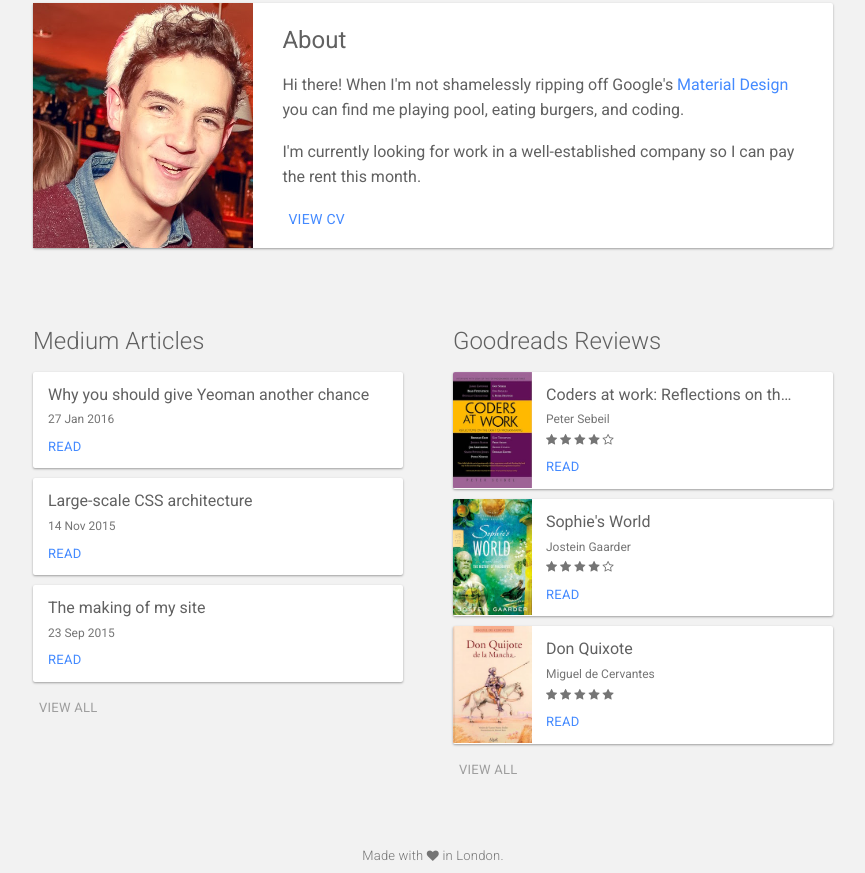
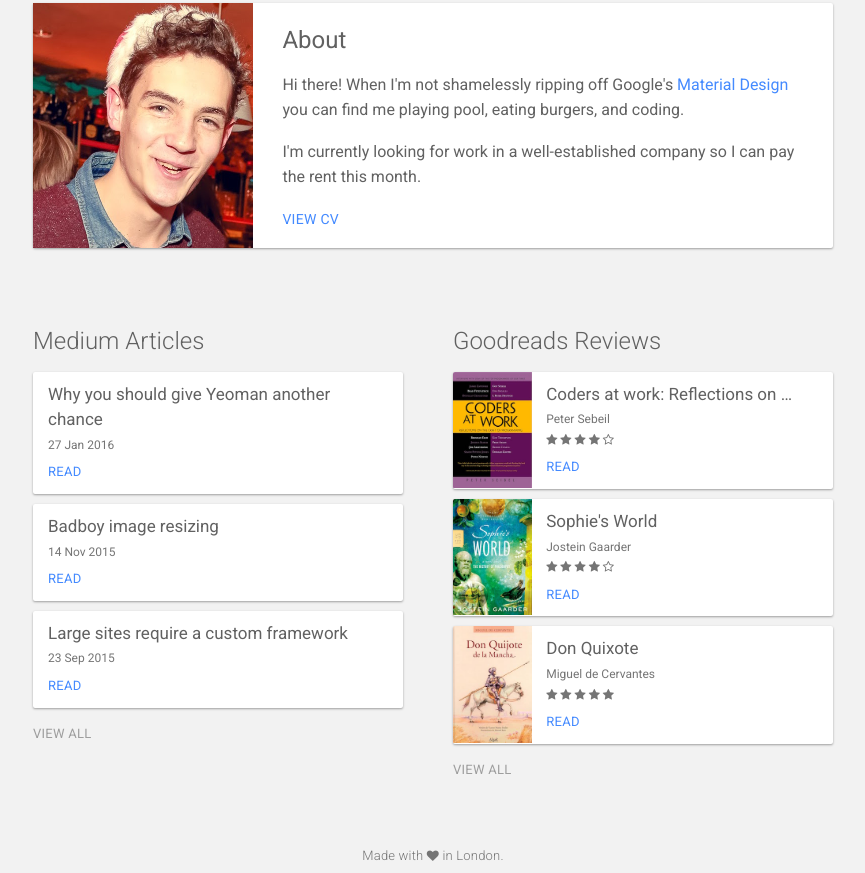
Before and after one commit to paulbreslin/paulbresl.in, a website: page index.html in a window 1280 px wide. Shown: the part 316-1189 px from the top of the page, without its empty margins (207-1072 px from the left). Drawn offline with nearby package versions, Linux system fonts and the light colour scheme; files that its build step writes are made by us from their sources.

Commit message:
styling tweaks

```diff
--- a/index.html
+++ b/index.html
@@ -52,12 +52,12 @@
                             </a>
                         </li>
                         <li>
-                            Large-scale CSS architecture
+                            Badboy image resizing
                             <span class="date">14 Nov 2015</span>
                             <button>Read</button>
                         </li>
                         <li>
-                            The making of my site
+                            Large sites require a custom framework
                             <span class="date">23 Sep 2015</span>
                             <button>Read</button>
                         </li>
--- a/sass/_home.scss
+++ b/sass/_home.scss
@@ -27,14 +27,20 @@
 		}
 
 		a{
+			transition: color .2s;
 			color: #448AFF;
 			text-decoration: none;
 			white-space: nowrap;
+
+			&:hover{
+				color: #1976D2
+			}
 		}
 
 		button{
 			@include button;
 			font-size: 14px;
+			padding-left: 0;
 		}
 	}
 }
@@ -63,6 +69,7 @@
 			overflow: hidden;
 
 			img{
+				transition: all .2s ease-out;
 				width: 79px;
 				display: inline-block;
 				vertical-align: top;
@@ -119,6 +126,8 @@
 		transition: color .2s;
 		color: #9E9E9E;
 		font-size: 13px;
+		margin-left: 15px;
+		padding-left: 0;
 
 		&:hover{
 			color: #757575;
@@ -137,12 +146,17 @@
 		margin: 0 auto;
 		width: 380px;
 
-		h2{
+		h2,
+		.view-all{
 			margin-left: 0;
 		}
 
 		ul li{
 			margin-left: 0;
+		}
+
+		ul li{
+			font-size: 17px;
 		}
 	}
 }
--- a/sass/components/_footer.scss
+++ b/sass/components/_footer.scss
@@ -14,7 +14,7 @@ footer{
 	}
 
 	i{
-		transition: color .2s ease-in;
+		transition: color .2s;
 		font-size: 12px !important;
 	}
 
--- a/sass/mixins/_button.scss
+++ b/sass/mixins/_button.scss
@@ -1,9 +1,13 @@
 @mixin button{
-	transition: background .2s;
+	transition: background .2s, color .2s;
 	background: none;
 	border: 0;
 	text-transform: uppercase;
 	color: #448AFF;
 	border-radius: 2px;
 	letter-spacing: 0.02em;
+
+	&:hover{
+		color: #1976D2;
+	}
 }
```
